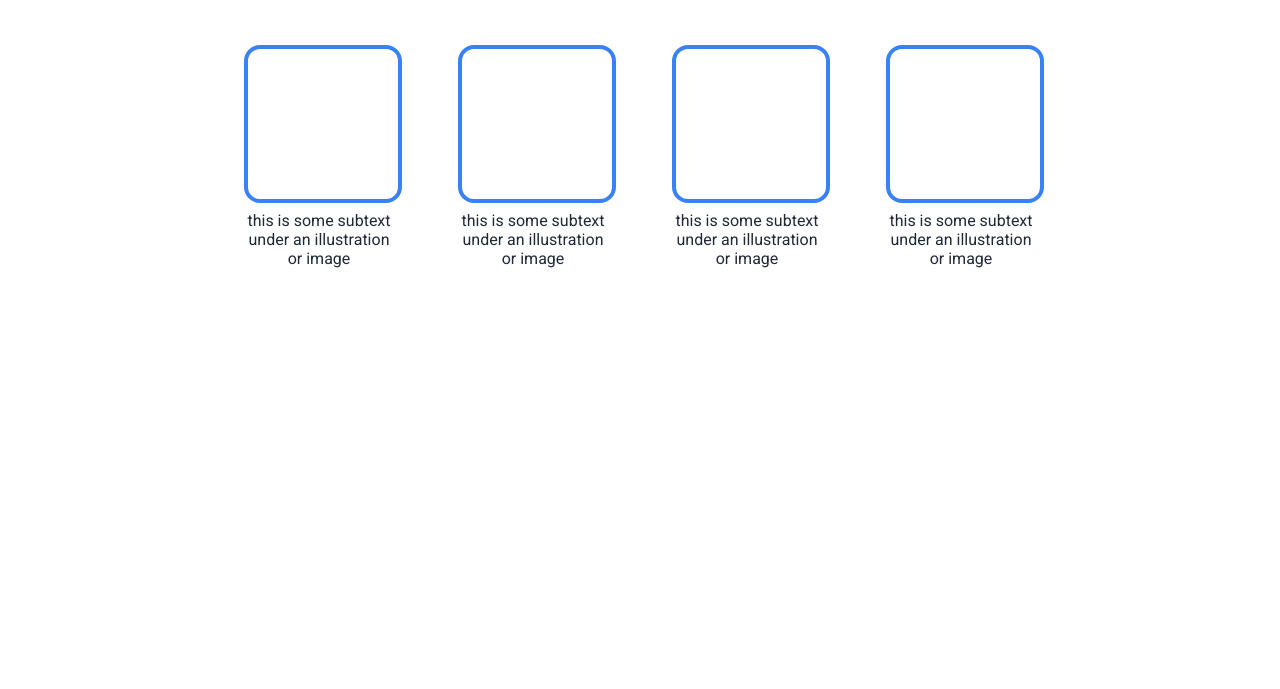
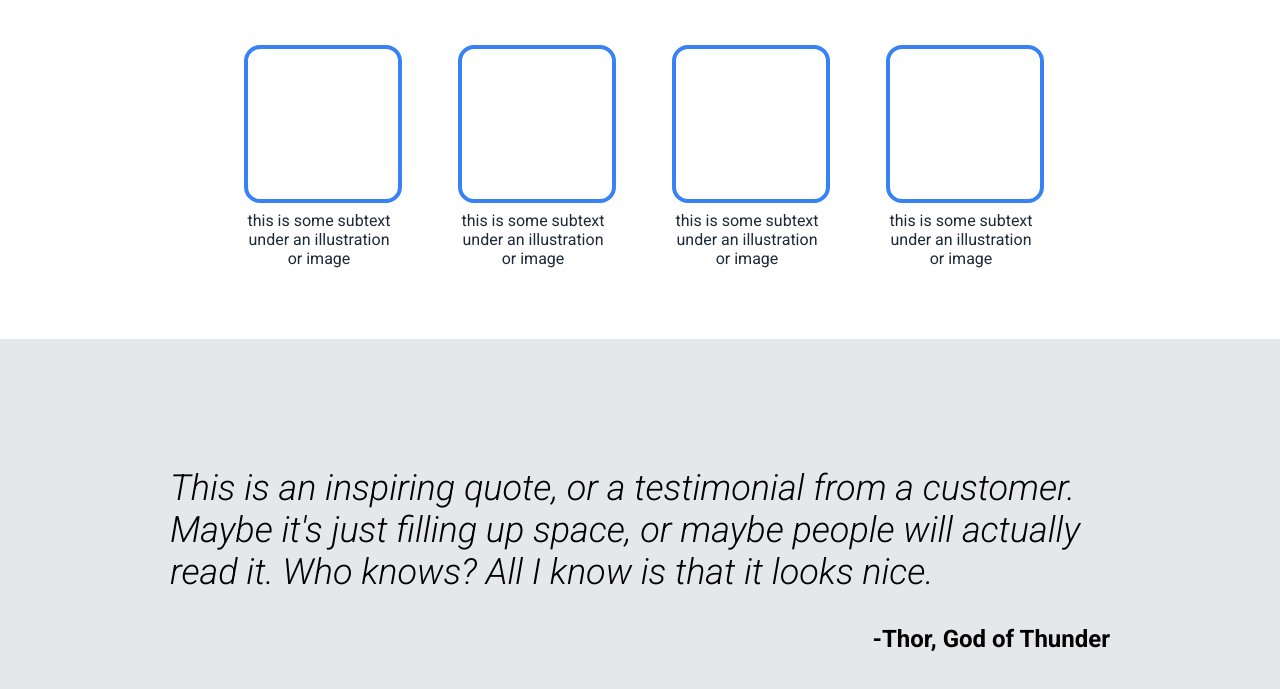
Before and after one commit to theiiienrique/landing-page, a plain HTML site: page index.html in a window 1280 px wide. Shown: the part 675-1364 px from the top of the page. Before the commit the page ends 982 px from the top, so only its background shows below. Drawn offline with Linux system fonts and the light colour scheme.

Commit message:
Add content and styling for quote section

```diff
--- a/index.html
+++ b/index.html
@@ -70,12 +70,17 @@
                 <div class="info-image"></div>
                 this is some subtext under an illustration or image
             </div> <!--.info-content-->
-        </div> <!--.row-->
+        </div> <!--.info-row-->
+    </div> <!--.info-->
 
-
-
-
-    </div> <!--.info-->
+    <div class="quote">
+        <div class="quote-text">
+            This is an inspiring quote, or a testimonial from a customer. Maybe it's just filling up space, or maybe people will actually read it. Who knows? All I know is that it looks nice.
+            <div class="quote-author">
+                <strong>-Thor, God of Thunder</strong>
+            </div>
+        </div> <!--.quote-text-->
+    </div> <!--.quote-->
 
 
 
--- a/style.css
+++ b/style.css
@@ -107,7 +107,7 @@ button {
 .info {
     background-color: #FFF;
     color: #1F2937;
-    padding: 64px 0px;
+    padding: 64px 0px 96px;
     text-align: center;
     display: flex;
     flex-direction: column;
@@ -143,3 +143,24 @@ button {
     border-radius: 16px;
     margin-bottom: 8px;
 }
+
+.quote {
+    padding: 64px 80px;
+    display: flex;
+    flex-direction: column;
+    background-color: #e5e7eb;
+}
+
+.quote-text {
+    font-style: italic;
+    font-size: 36px;
+    font-weight: 300;
+    padding: 64px 90px;
+}
+
+.quote-author {
+    font-size: 24px;
+    font-style: normal;
+    text-align: right;
+    padding-top: 32px;
+}
```
